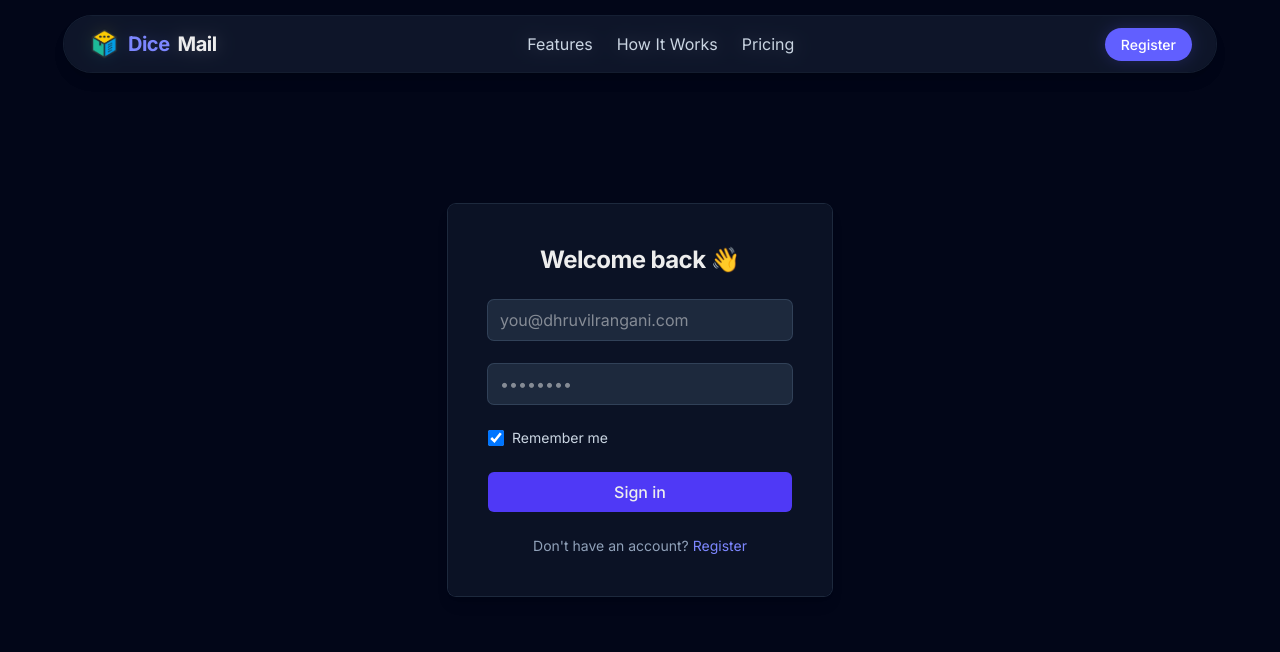
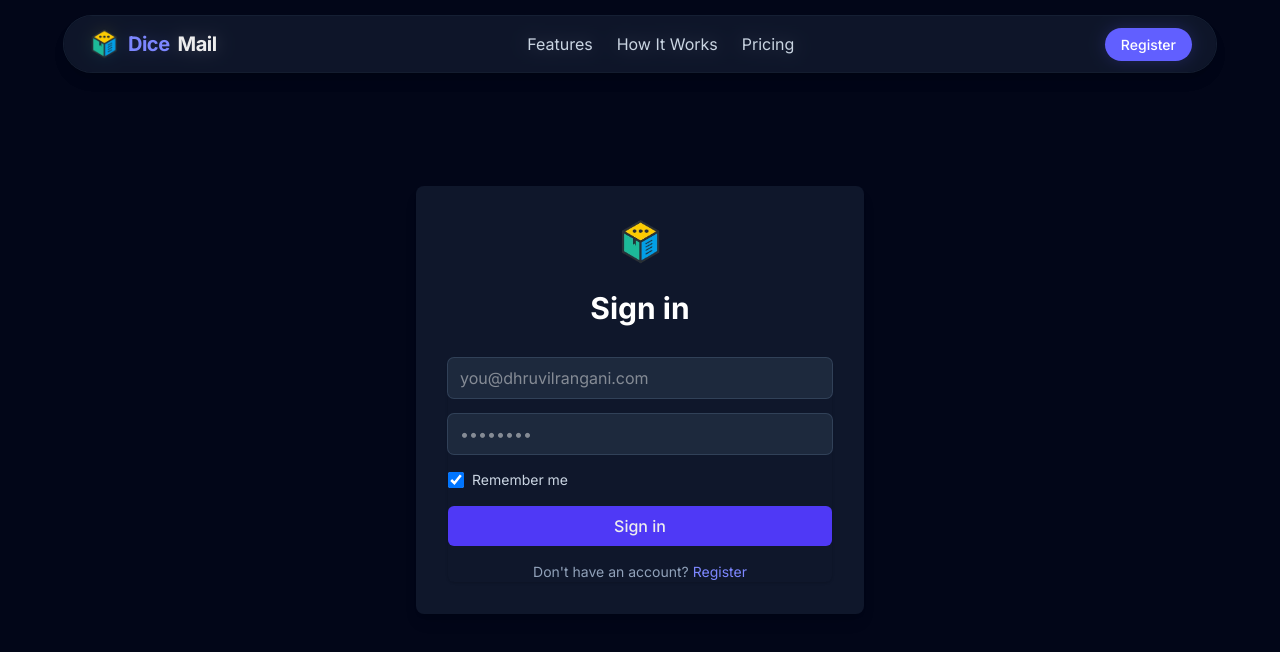
Before and after one commit to Dhruvil-Rangani/ai-powered-email-app, a Next.js app in the folder email-app-frontend/: page /login in a window 1280 px wide. Shown: the top 652 px of the page. Built offline with nearby package versions, Linux system fonts and the light colour scheme; no server answers.

Commit message:
fixed deploy

```diff
--- a/email-app-frontend/src/app/inbox/page.tsx
+++ b/email-app-frontend/src/app/inbox/page.tsx
@@ -10,7 +10,7 @@ import {
   ArrowRightOnRectangleIcon,
   PencilSquareIcon,
 } from '@heroicons/react/24/outline';
-import io, { Socket } from 'socket.io-client';
+import io from 'socket.io-client';
 import dynamic from 'next/dynamic';
 import Image from 'next/image';
 import EmailMessage from '@/components/EmailMessage';
--- a/email-app-frontend/src/app/login/page.tsx
+++ b/email-app-frontend/src/app/login/page.tsx
@@ -6,6 +6,7 @@ import { useRouter } from 'next/navigation';
 import Link from 'next/link';
 import Navbar from '@/components/Navbar';
 import { useState } from 'react';
+import Image from 'next/image';
 
 type LoginForm = {
   email: string;
@@ -35,15 +36,20 @@ export default function Login() {
   return (
     <>
     <Navbar />
-    <main className="flex min-h-screen items-center justify-center bg-slate-950">
-      <motion.form
-        onSubmit={handleSubmit(onSubmit)}
-        className="w-96 space-y-6 rounded-lg bg-slate-900/70 p-10 shadow-lg ring-1 ring-slate-800"
-        initial={{ scale: 0.9, opacity: 0 }}
-        animate={{ scale: 1, opacity: 1 }}
-      >
-        <h1 className="text-center text-2xl font-bold tracking-tight">Welcome back 👋</h1>
+    <main className="flex min-h-screen items-center justify-center bg-slate-950 p-4">
+      <div className="w-full max-w-md space-y-8 rounded-lg bg-slate-900 p-8 shadow-lg">
+        <div className="text-center">
+          <Image src="/logo.png" alt="Logo" width={48} height={48} className="mx-auto" />
+          <h2 className="mt-6 text-3xl font-bold text-white">Sign in</h2>
+        </div>
 
+        <form onSubmit={handleSubmit(onSubmit)} className="mt-8 space-y-6">
+          {error && (
+            <div className="rounded-md bg-red-500/10 p-3 text-sm text-red-400">
+              {error}
+            </div>
+          )}
+          <div className="space-y-4 rounded-md shadow-sm">
             <input
               type="email"
               placeholder="you@dhruvilrangani.com"
@@ -83,7 +89,9 @@ export default function Login() {
                 Register
               </Link>
             </p>
-      </motion.form>
+          </div>
+        </form>
+      </div>
     </main>
     </>
   );
--- a/email-app-frontend/src/components/EmailMessage.tsx
+++ b/email-app-frontend/src/components/EmailMessage.tsx
@@ -44,14 +44,6 @@ interface EmailMessageProps {
 function getGravatarUrl(email: string): string {
   const hash = md5(email.trim().toLowerCase()).toString();
   return `https://www.gravatar.com/avatar/${hash}?d=identicon`;
-}
-
-interface TagPickerProps {
-  messageId: string;
-  existingTags: Tag[];
-  onAddTag: (messageId: string, label: string) => Promise<void>;
-  onRemoveTag: (messageId: string, tagId: string) => Promise<void>;
-  className?: string;
 }
 
 export default function EmailMessage({ message, onReply, onDownload, isLastInThread = false }: EmailMessageProps) {
@@ -141,8 +133,7 @@ export default function EmailMessage({ message, onReply, onDownload, isLastInThr
           <TagPicker
             messageId={message.messageId}
             existingTags={tags.map(t => t.label)}
-            onAddTag={(label) => addTag(message.messageId, label)}
-            onRemoveTag={(label) => removeTag(message.messageId, label)}
+            onAddTag={(label: string) => addTag(message.messageId, label)}
             className="mr-2"
           />
           <button
@@ -155,8 +146,12 @@ export default function EmailMessage({ message, onReply, onDownload, isLastInThr
         </div>
       </div>
 
-      {/* Tags Section - Moved below header */}
+      {/* Tags Section */}
       <div className="flex items-center gap-2 border-b border-slate-700 bg-slate-800/50 px-4 py-2">
+        {tagsLoading ? (
+          <div className="text-sm text-slate-400">Loading tags...</div>
+        ) : (
+          <>
             <div className="flex flex-wrap items-center gap-1">
               {tags.map((tag) => (
                 <TagChip
@@ -171,6 +166,8 @@ export default function EmailMessage({ message, onReply, onDownload, isLastInThr
               <div className="text-sm text-red-400">
                 {tagsError}
               </div>
+            )}
+          </>
         )}
       </div>
 
--- a/email-app-frontend/src/components/TagPicker.tsx
+++ b/email-app-frontend/src/components/TagPicker.tsx
@@ -8,7 +8,6 @@ interface TagPickerProps {
     messageId: string;
     existingTags: string[];
     onAddTag: (label: string) => void;
-    onRemoveTag: (label: string) => void;
     className?: string;
 }
 
@@ -16,7 +15,6 @@ export default function TagPicker({
     messageId,
     existingTags,
     onAddTag,
-    onRemoveTag,
     className = '',
 }: TagPickerProps) {
     const [isOpen, setIsOpen] = useState(false);
@@ -24,6 +22,21 @@ export default function TagPicker({
     const [suggestedTags, setSuggestedTags] = useState<string[]>([]);
     const containerRef = useRef<HTMLDivElement>(null);
     const inputRef = useRef<HTMLInputElement>(null);
+
+    // Update suggested tags when input changes
+    useEffect(() => {
+        if (newTag.trim()) {
+            // Filter out existing tags and find matches
+            const suggestions = ['Important', 'Work', 'Personal', 'Follow-up', 'Urgent']
+                .filter(tag =>
+                    tag.toLowerCase().includes(newTag.toLowerCase()) &&
+                    !existingTags.includes(tag)
+                );
+            setSuggestedTags(suggestions);
+        } else {
+            setSuggestedTags([]);
+        }
+    }, [newTag, existingTags]);
 
     // Close picker when clicking outside
     useEffect(() => {
--- a/email-app-frontend/src/hooks/useTags.ts
+++ b/email-app-frontend/src/hooks/useTags.ts
@@ -2,10 +2,15 @@ import { useState, useCallback } from 'react';
 import api from '@/lib/api';
 
 export interface Tag {
-  id: number;
+  id: string;
   label: string;
   messageId: string;
   createdAt: string;
+}
+
+interface ApiError {
+  message: string;
+  details?: string;
 }
 
 interface UseTagsReturn {
@@ -83,14 +88,15 @@ export function useTags(): UseTagsReturn {
     setIsLoading(true);
     setError(null);
     try {
-      const { data } = await api.get(`/api/email/tags/${messageId}`);
-      setTags(data);
-      return data;
-    } catch (err: any) {
-      console.error('Get tags error:', err.response?.data || err);
-      const errorMessage = err.response?.data?.error || err.message || 'Failed to fetch tags';
-      setError(errorMessage);
-      throw new Error(errorMessage);
+      const response = await api.get(`/api/email/${messageId}/tags`);
+      const data = response.data as { tags: Tag[] };
+      setTags(data.tags);
+      return data.tags;
+    } catch (err) {
+      const error = err as { response?: { data?: ApiError } };
+      setError(error.response?.data?.message ?? 'Failed to fetch tags');
+      console.error('Failed to fetch tags:', error);
+      throw new Error(error.response?.data?.message ?? 'Failed to fetch tags');
     } finally {
       setIsLoading(false);
     }
```
Lines whose indentation alone changed are shown as unchanged.
